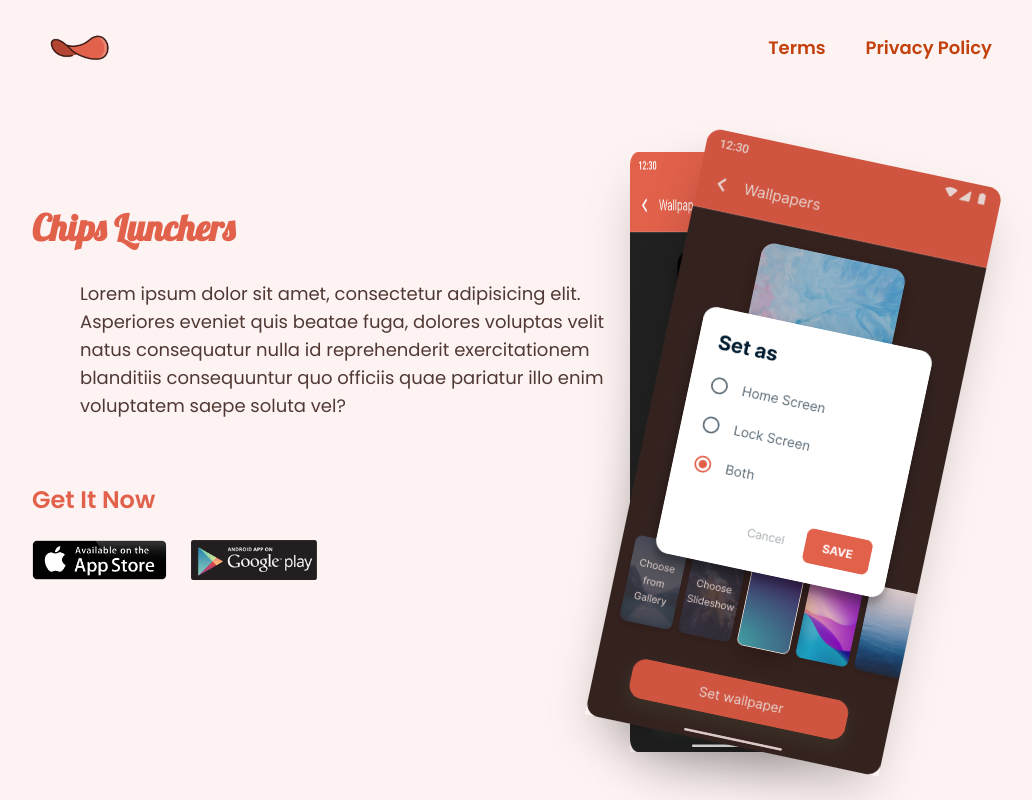
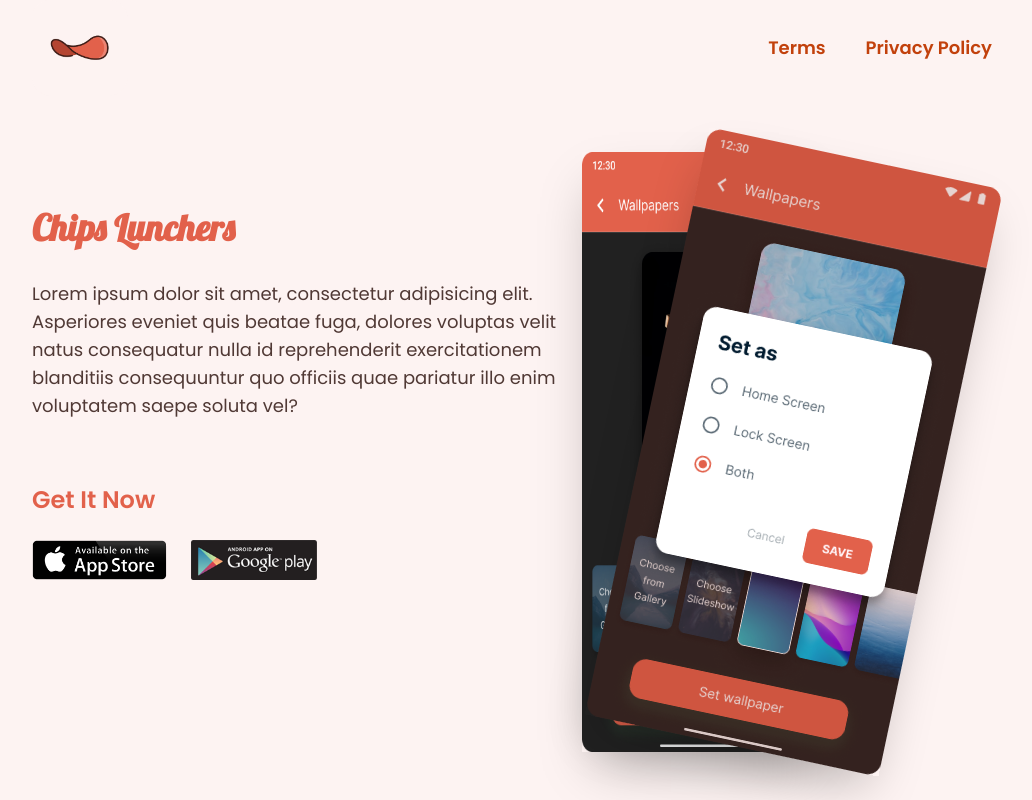
Before and after one commit to laleet008/chip-luncher, a React (Create React App) app: page / in a window 1280 px wide. Shown: the top 800 px of the page, without its empty margins (128-1160 px from the left). Built offline with nearby package versions, Linux system fonts and the light colour scheme.

Commit message:
paragraph fiexd

```diff
--- a/src/components/Hero.js
+++ b/src/components/Hero.js
@@ -12,7 +12,7 @@ const Hero = () => {
             </span>
           </p>
 
-          <p className="md:w-[550px] w-[300px] mt-8 ml-12 text-lg text-[#503935]">
+          <p className="md:w-[550px] w-[300px] mt-8  text-lg text-[#503935]">
             Lorem ipsum dolor sit amet, consectetur adipisicing elit. Asperiores
             eveniet quis beatae fuga, dolores voluptas velit natus consequatur
             nulla id reprehenderit exercitationem blanditiis consequuntur quo
```
